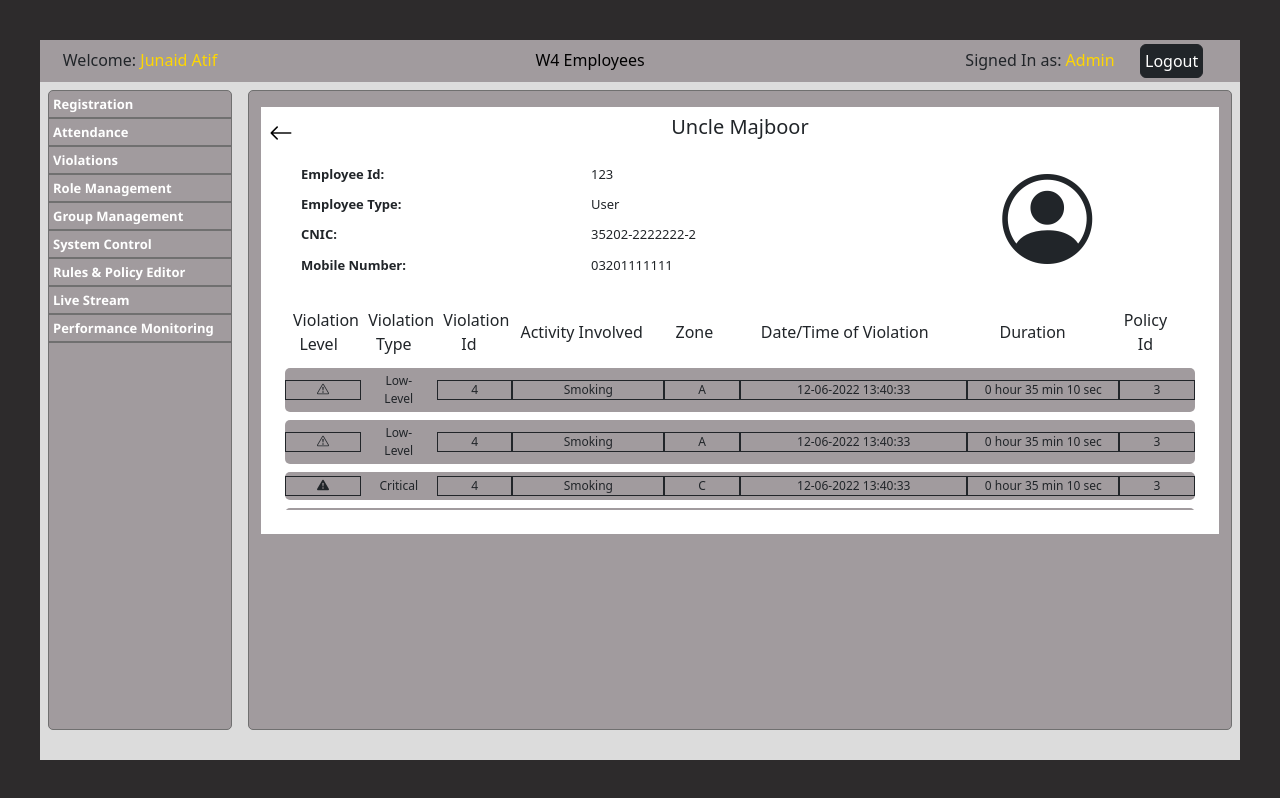
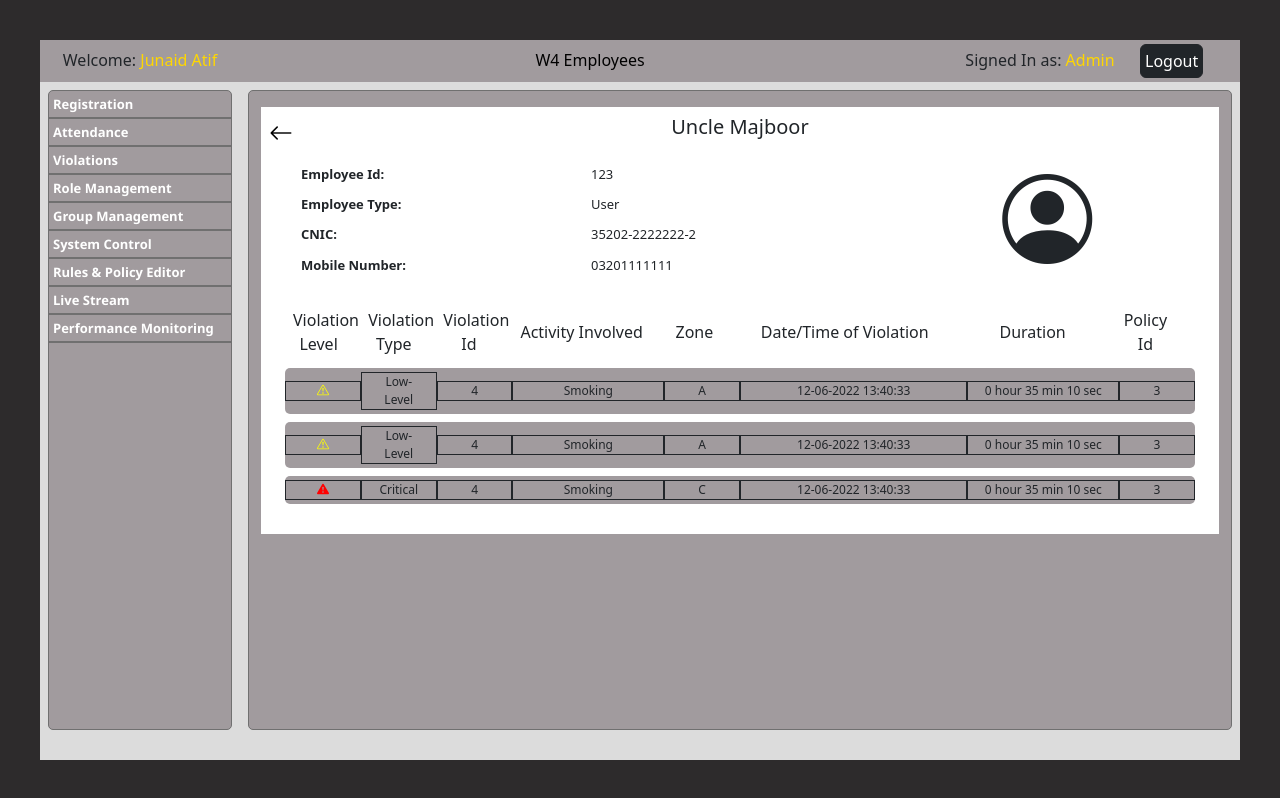
Before and after one commit to FaizanAhmed239/W4_Employees, a React (Create React App) app: page /violationdetails in a window 1280 px wide. Built offline with nearby package versions, Linux system fonts and the light colour scheme.

Commit message:
Critical_Low-Level

```diff
--- a/src/Components/ViolationDetails.js
+++ b/src/Components/ViolationDetails.js
@@ -14,7 +14,7 @@ export default function ViolationDetails() {
   {'icon':'', 'type':"Low-Level", 'vId': '4', 'actInv':"Smoking", 'zone':'A', 'vDateTime':'12-06-2022 13:40:33', 'dur':'0 hour 35 min 10 sec', 'policyid':3},
   {'icon':'', 'type':"Low-Level", 'vId': '4', 'actInv':"Smoking", 'zone':'A', 'vDateTime':'12-06-2022 13:40:33', 'dur':'0 hour 35 min 10 sec', 'policyid':3},
   {'icon':'', 'type':"Critical", 'vId': '4', 'actInv':"Smoking", 'zone':'C', 'vDateTime':'12-06-2022 13:40:33', 'dur':'0 hour 35 min 10 sec', 'policyid':3},
-  {'icon':'', 'type':"Critical", 'vId': '4', 'actInv':"Smoking", 'zone':'A', 'vDateTime':'12-06-2022 13:40:33', 'dur':'0 hour 35 min 10 sec', 'policyid':3},
+  {'icon':'', 'type':"Low-Level", 'vId': '4', 'actInv':"Smoking", 'zone':'A', 'vDateTime':'12-06-2022 13:40:33', 'dur':'0 hour 35 min 10 sec', 'policyid':3},
   {'icon':'', 'type':"Critical", 'vId': '4', 'actInv':"Vaping", 'zone':'B', 'vDateTime':'12-06-2022 13:40:33', 'dur':'0 hour 35 min 10 sec', 'policyid':3},
   {'icon':'', 'type':"Critical", 'vId': '4', 'actInv':"Smoking", 'zone':'A', 'vDateTime':'12-06-2022 13:40:33', 'dur':'0 hour 35 min 10 sec', 'policyid':3},
   {'icon':'', 'type':"Critical", 'vId': '4', 'actInv':"Vaping", 'zone':'B', 'vDateTime':'12-06-2022 13:40:33', 'dur':'0 hour 35 min 10 sec', 'policyid':3},
@@ -56,7 +56,7 @@ export default function ViolationDetails() {
                 }
 
               </div>
-              <div className='col-1 text-center'>
+              <div className='col-1 text-center border border-dark'>
                   {vio.type}
               </div>
               <div className='col-1 text-center border border-dark'>
@@ -147,7 +147,7 @@ export default function ViolationDetails() {
                 </div>
               </div>
 
-              <div className='vioTable' style={{height: '150px', display: 'block', overflowY: 'scroll'}}>
+              <div className='vioDTable' style={{height: '150px', display: 'block', overflowY: 'scroll'}}>
                 {<ShowViolationData/>}
               </div>
             </div>
--- a/src/styles.css
+++ b/src/styles.css
@@ -89,7 +89,7 @@ html,body{
 /* HOME */
 .homeLogo{
   background-color: #DCDCDC;
-  background-image: url(E:\FYP\Front\W4_Employees\public\backgroundlogo.png);
+  background-image: url(/public/backgroundlogo.png);
   background-size: contain;
   background-repeat:  no-repeat;
   height: 450px;
@@ -128,7 +128,16 @@ html,body{
   max-height: 235px;
 }
 
-.vioTable::-webkit-scrollbar{ /* WebKit */
+.vioDTable::-webkit-scrollbar{ /* WebKit */
   width: 0;
   height: 0;
 }
+
+.bi-exclamation-triangle-fill{
+  color: red;
+}
+
+.bi-exclamation-triangle{
+  color: yellow;
+}
+/* VIOLATION-DETAILS */
```
